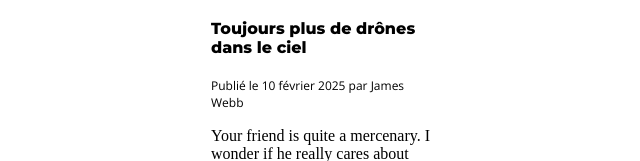
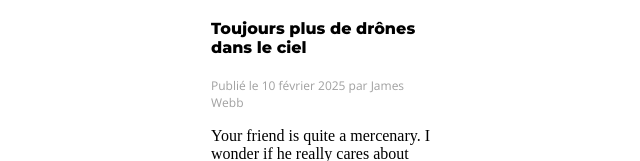
Before and after one commit to gauxxmar/14-techmag-2, a plain HTML site: page index.html in a window 1280 px wide. Shown: the part 540-701 px from the top of the page, without its empty margins (319-959 px from the left). Drawn offline with nearby package versions, Linux system fonts and the light colour scheme.

Commit message:
rajout color dans css .informations

```diff
--- a/css/style.css
+++ b/css/style.css
@@ -83,4 +83,9 @@ article h2{
   font-family: 'Open Sans', sans-serif;
   font-weight: 100;
   padding-top: 7px;
+  color: #a0a0a0;
 }
+
+.date{
+
+}
```
